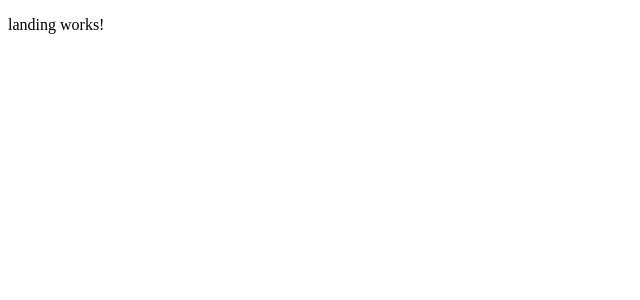
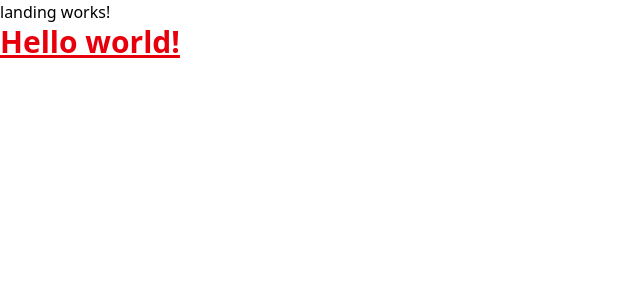
Before and after one commit to ibtissamelhani/tourism-platform-frontend, an Angular app: page / in a window 1280 px wide. Shown: the top 300 px of the page, without its empty margins (0-640 px from the left). Built offline with nearby package versions, Linux system fonts and the light colour scheme.

Commit message:
installing tailwind

```diff
--- a/package.json
+++ b/package.json
@@ -18,7 +18,10 @@
     "@angular/platform-browser": "^19.1.0",
     "@angular/platform-browser-dynamic": "^19.1.0",
     "@angular/router": "^19.1.0",
+    "@tailwindcss/postcss": "^4.0.10",
+    "postcss": "^8.5.3",
     "rxjs": "~7.8.0",
+    "tailwindcss": "^4.0.10",
     "tslib": "^2.3.0",
     "zone.js": "~0.15.0"
   },
--- a/src/app/pages/landing/landing.component.html
+++ b/src/app/pages/landing/landing.component.html
@@ -1,2 +1,5 @@
 <app-navbar/>
 <p>landing works!</p>
+<h1 class="text-3xl text-red-600 font-bold underline">
+  Hello world!
+</h1>
--- a/src/styles.css
+++ b/src/styles.css
@@ -1 +1,2 @@
 /* You can add global styles to this file, and also import other style files */
+@import "tailwindcss";
```
Also changed, not shown: .postcssrc.json (added), 1 other file (tests, documents, lock files or other folders).
